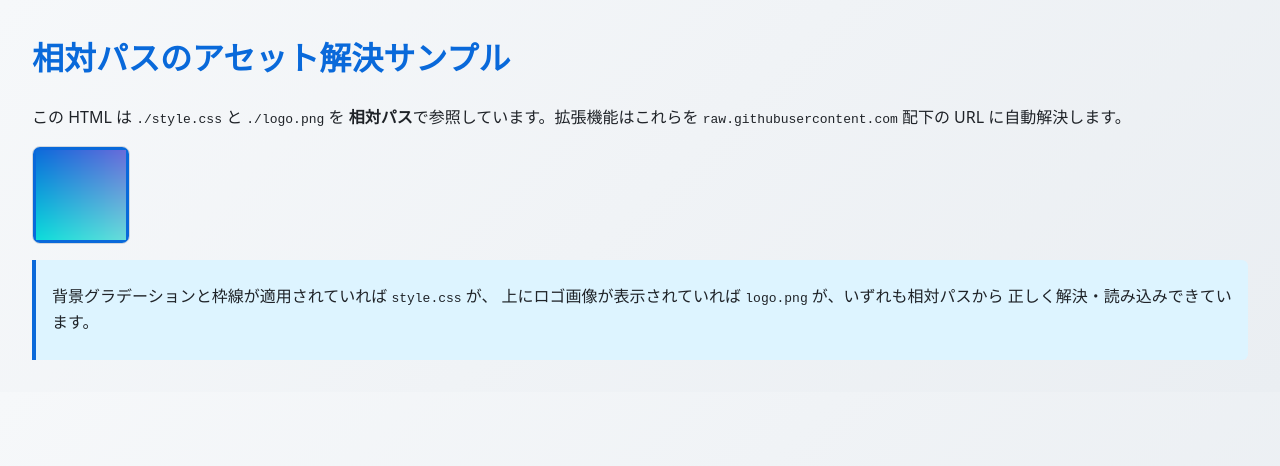
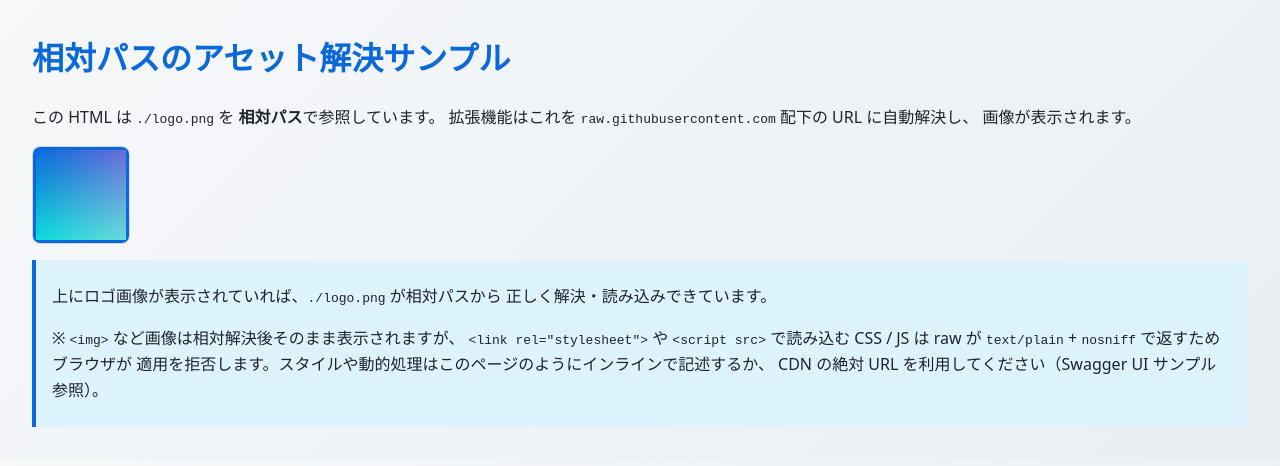
Before and after one commit to abeyuya/github-html-preview-chrome-extension, a website built with Vite: page examples/relative-assets/index.html in a window 1280 px wide. Built offline with nearby package versions, Linux system fonts and the light colour scheme.

Commit message:
Make relative-assets sample reliable (drop external CSS)
raw.githubusercontent.com は .css を text/plain + nosniff で返すため、
相対解決した <link rel="stylesheet"> はブラウザが strict MIME checking で
適用を拒否する。相対解決のデモは確実に表示できる <img>(image/png) に統一し、
ページ自体のスタイルはインライン化。READMEにも制限を明記した。

https://claude.ai/code/session_017pZuHhgXm1ceC1jr4gM39k

```diff
--- a/examples/relative-assets/index.html
+++ b/examples/relative-assets/index.html
@@ -4,22 +4,59 @@
     <meta charset="utf-8" />
     <meta name="viewport" content="width=device-width, initial-scale=1" />
     <title>Relative Assets Sample</title>
-    <link rel="stylesheet" href="./style.css" />
+    <style>
+      :root {
+        color-scheme: light dark;
+        font-family: system-ui, -apple-system, "Segoe UI", sans-serif;
+      }
+      body {
+        margin: 0;
+        padding: 2rem;
+        line-height: 1.6;
+        color: #1f2328;
+        background: linear-gradient(135deg, #f6f8fa 0%, #eaeef2 100%);
+      }
+      h1 {
+        margin-top: 0;
+        color: #0969da;
+      }
+      .logo {
+        width: 96px;
+        height: 96px;
+        display: block;
+        margin: 1rem 0;
+        border: 1px solid #d0d7de;
+        border-radius: 8px;
+        background: #fff;
+      }
+      .note {
+        border-left: 4px solid #0969da;
+        padding: 0.5rem 1rem;
+        background: #ddf4ff;
+        border-radius: 0 6px 6px 0;
+      }
+    </style>
   </head>
   <body>
     <h1>相対パスのアセット解決サンプル</h1>
     <p>
-      この HTML は <code>./style.css</code> と <code>./logo.png</code> を
-      <strong>相対パス</strong>で参照しています。拡張機能はこれらを
-      <code>raw.githubusercontent.com</code> 配下の URL に自動解決します。
+      この HTML は <code>./logo.png</code> を <strong>相対パス</strong>で参照しています。
+      拡張機能はこれを <code>raw.githubusercontent.com</code> 配下の URL に自動解決し、
+      画像が表示されます。
     </p>
 
     <img class="logo" src="./logo.png" alt="サンプルロゴ" />
 
     <div class="note">
-      <p>背景グラデーションと枠線が適用されていれば <code>style.css</code> が、
-      上にロゴ画像が表示されていれば <code>logo.png</code> が、いずれも相対パスから
+      <p>上にロゴ画像が表示されていれば、<code>./logo.png</code> が相対パスから
       正しく解決・読み込みできています。</p>
+      <p>
+        ※ <code>&lt;img&gt;</code> など画像は相対解決後そのまま表示されますが、
+        <code>&lt;link rel="stylesheet"&gt;</code> や <code>&lt;script src&gt;</code> で読み込む
+        CSS / JS は raw が <code>text/plain</code> + <code>nosniff</code> で返すためブラウザが
+        適用を拒否します。スタイルや動的処理はこのページのようにインラインで記述するか、
+        CDN の絶対 URL を利用してください（Swagger UI サンプル参照）。
+      </p>
     </div>
   </body>
 </html>
--- a/examples/relative-assets/style.css
+++ /dev/null
@@ -1,34 +0,0 @@
-:root {
-  color-scheme: light dark;
-  font-family: system-ui, -apple-system, "Segoe UI", sans-serif;
-}
-
-body {
-  margin: 0;
-  padding: 2rem;
-  line-height: 1.6;
-  color: #1f2328;
-  background: linear-gradient(135deg, #f6f8fa 0%, #eaeef2 100%);
-}
-
-h1 {
-  margin-top: 0;
-  color: #0969da;
-}
-
-.logo {
-  width: 96px;
-  height: 96px;
-  display: block;
-  margin: 1rem 0;
-  border: 1px solid #d0d7de;
-  border-radius: 8px;
-  background: #fff;
-}
-
-.note {
-  border-left: 4px solid #0969da;
-  padding: 0.5rem 1rem;
-  background: #ddf4ff;
-  border-radius: 0 6px 6px 0;
-}
```
Also changed, not shown: examples/README.md.
